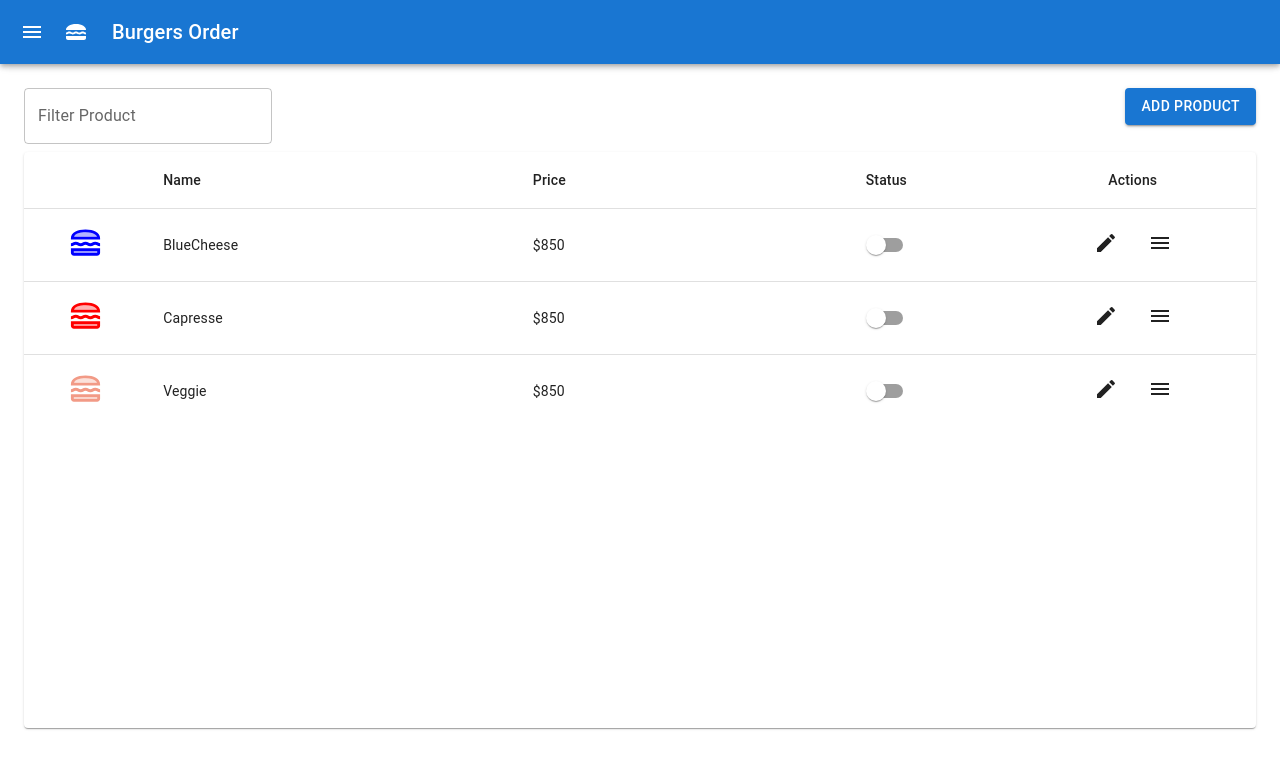
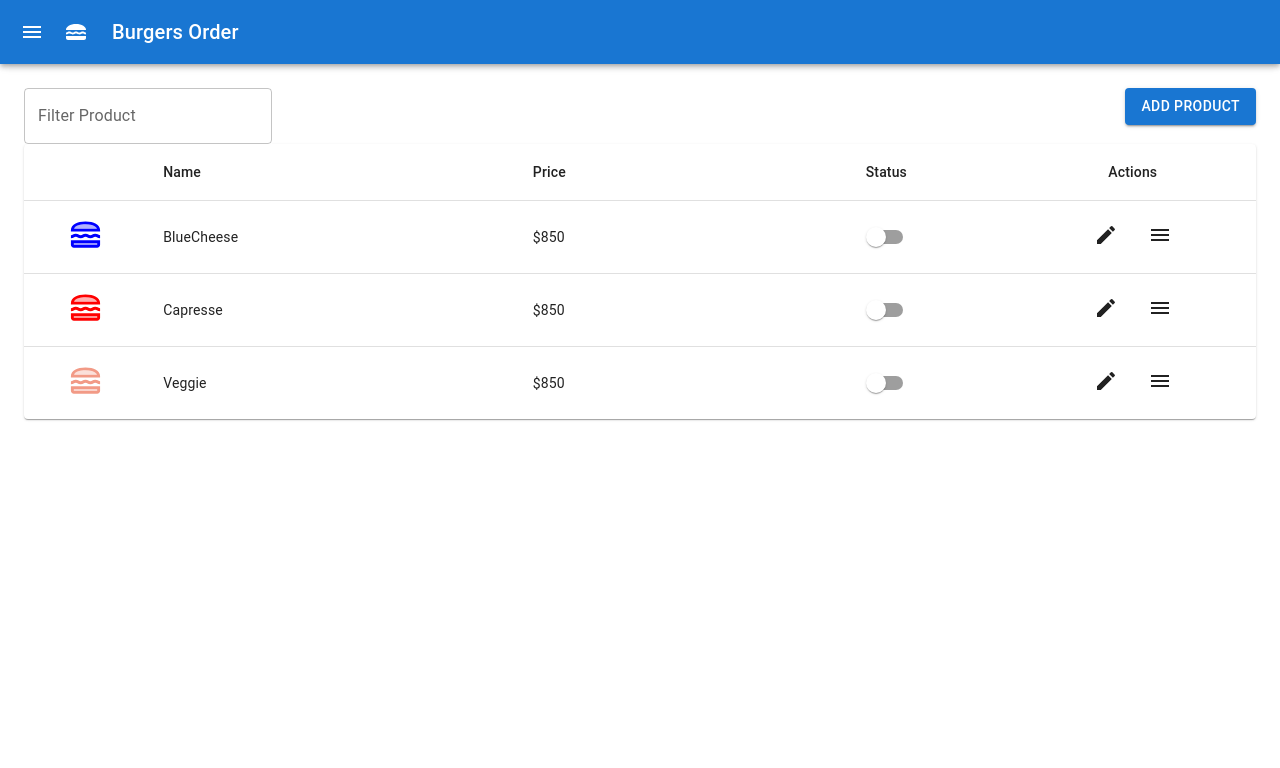
Before and after one commit to fransiri7/burgers-order-client, a React (Create React App) app: page / in a window 1280 px wide. Shown: the top 768 px of the page. Built offline with nearby package versions, Linux system fonts and the light colour scheme.

Commit message:
Solucion de Comentarios TOMO 1

```diff
--- a/src/components/dashboard/Dashboard.jsx
+++ b/src/components/dashboard/Dashboard.jsx
@@ -91,9 +91,7 @@ export function Dashboard() {
             </Drawer>
             <Main open={open}>
                 <DrawerHeader />
-                <div style={{ height: "80vh", width: "100%", display: "flex", justifyContent: "center" }}>
-                    <ProductsList />
-                </div>
+                <ProductsList />
             </Main>
         </Box>
     );
```
Also changed, not shown: src/modules/product/ProductsList.jsx (+1 -9 lines).
